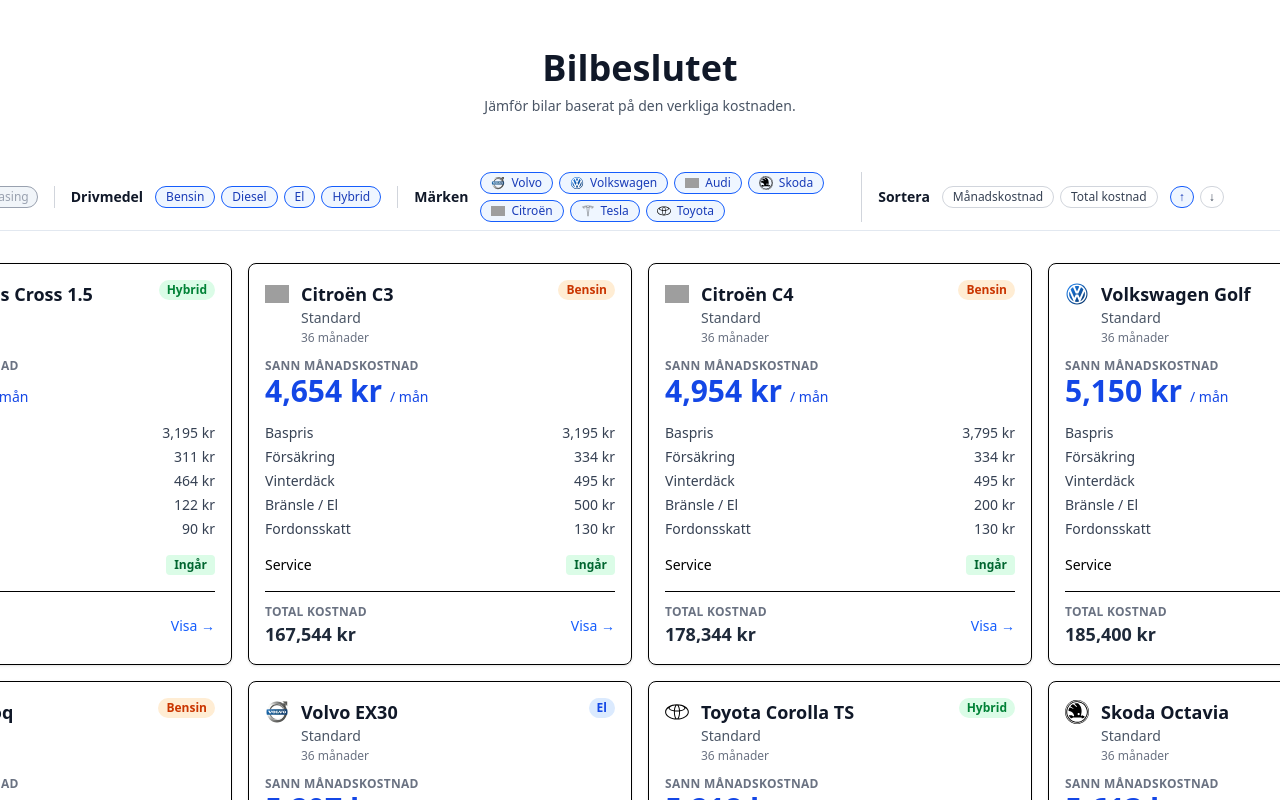
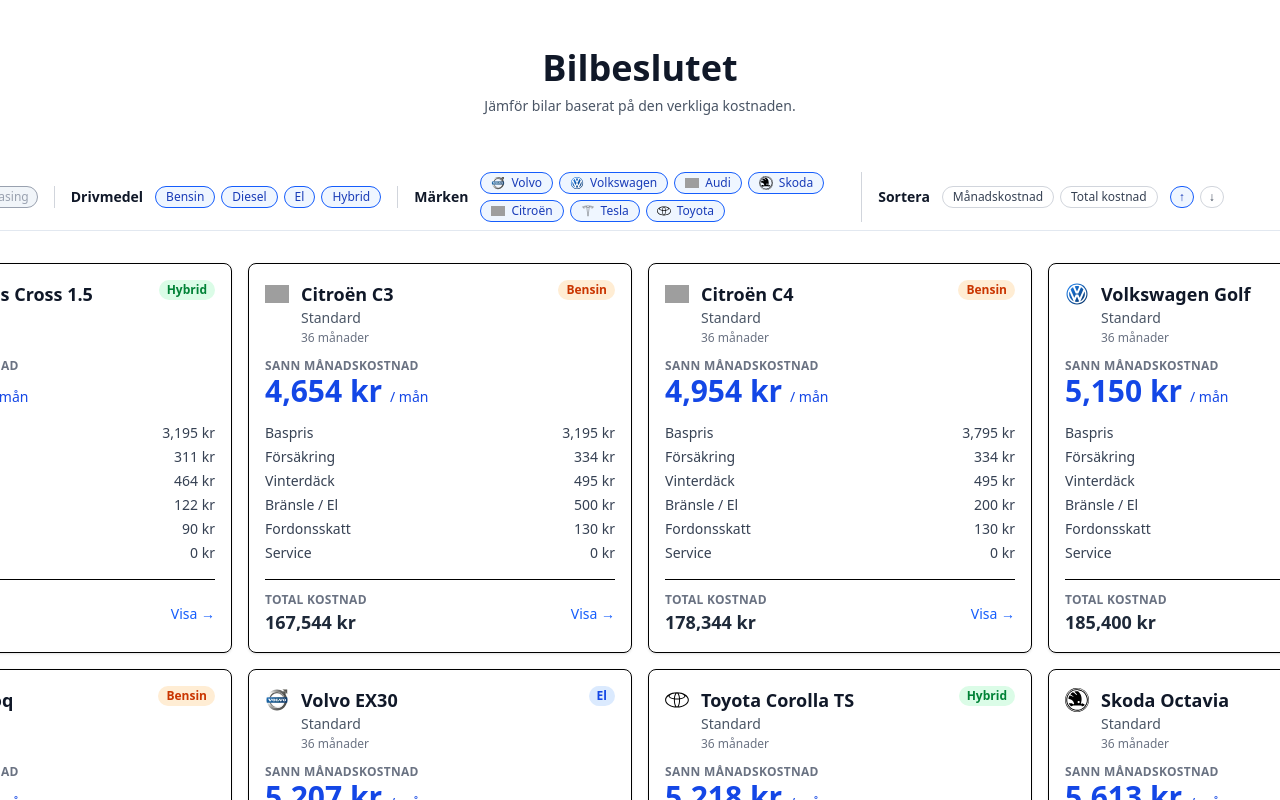
Before and after one commit to mile95/bilbeslut, an Angular app: page / in a window 1280 px wide. Built offline with nearby package versions, Linux system fonts and the light colour scheme; grey boxes are pictures that could not be loaded.

Commit message:
fix private leasing model to include service cost

```diff
--- a/src/app/bil-beslut/private-leasing/private-leasing-result/private-leasing-result.html
+++ b/src/app/bil-beslut/private-leasing/private-leasing-result/private-leasing-result.html
@@ -58,18 +58,11 @@
             <span>Fordonsskatt</span>
             <span>{{ privateLeasing.getTaxCostPerMonth() | number }} kr</span>
         </div>
-    </div>
+        <div class="flex justify-between">
+            <span>Service</span>
+            <span>{{ privateLeasing.serviceCostPerMonthInSek | number }} kr</span>
 
-    <!-- Service -->
-    <div class="flex justify-between items-center text-sm mb-4">
-        <span>Service</span>
-        <span *ngIf="privateLeasing.serviceIncluded"
-            class="bg-green-100 text-green-800 px-2 py-0.5 rounded text-xs font-semibold">
-            Ingår
-        </span>
-        <span *ngIf="!privateLeasing.serviceIncluded" class="text-red-400 italic text-xs">
-            Ingår ej
-        </span>
+        </div>
     </div>
 
     <!-- Total kostnad + länk -->
--- a/src/app/bil-beslut/private-leasing/private-leasing.model.ts
+++ b/src/app/bil-beslut/private-leasing/private-leasing.model.ts
@@ -8,7 +8,7 @@
         readonly standardDurationInMonths: number,
         readonly standardMileagePerYearInKm: number,
         readonly otherMileAge: MileageAndCost[],
-        readonly serviceIncluded: boolean,
+        readonly serviceCostPerMonthInSek: number,
         readonly insuranceCostPerMonthInSek: number,
         readonly winterTiresMonthlyCostInSek: number,
         readonly sourceUrl: string,
@@ -20,6 +20,7 @@
             this.insuranceCostPerMonthInSek +
             this.winterTiresMonthlyCostInSek +
             this.getTaxCostPerMonth() +
+            this.serviceCostPerMonthInSek +
             this.estimatedFuelOrElectricity;
     }
 
```
Also changed, not shown: src/app/bil-beslut/private-leasing/private-leasing.data.ts (+14 -14 lines).
